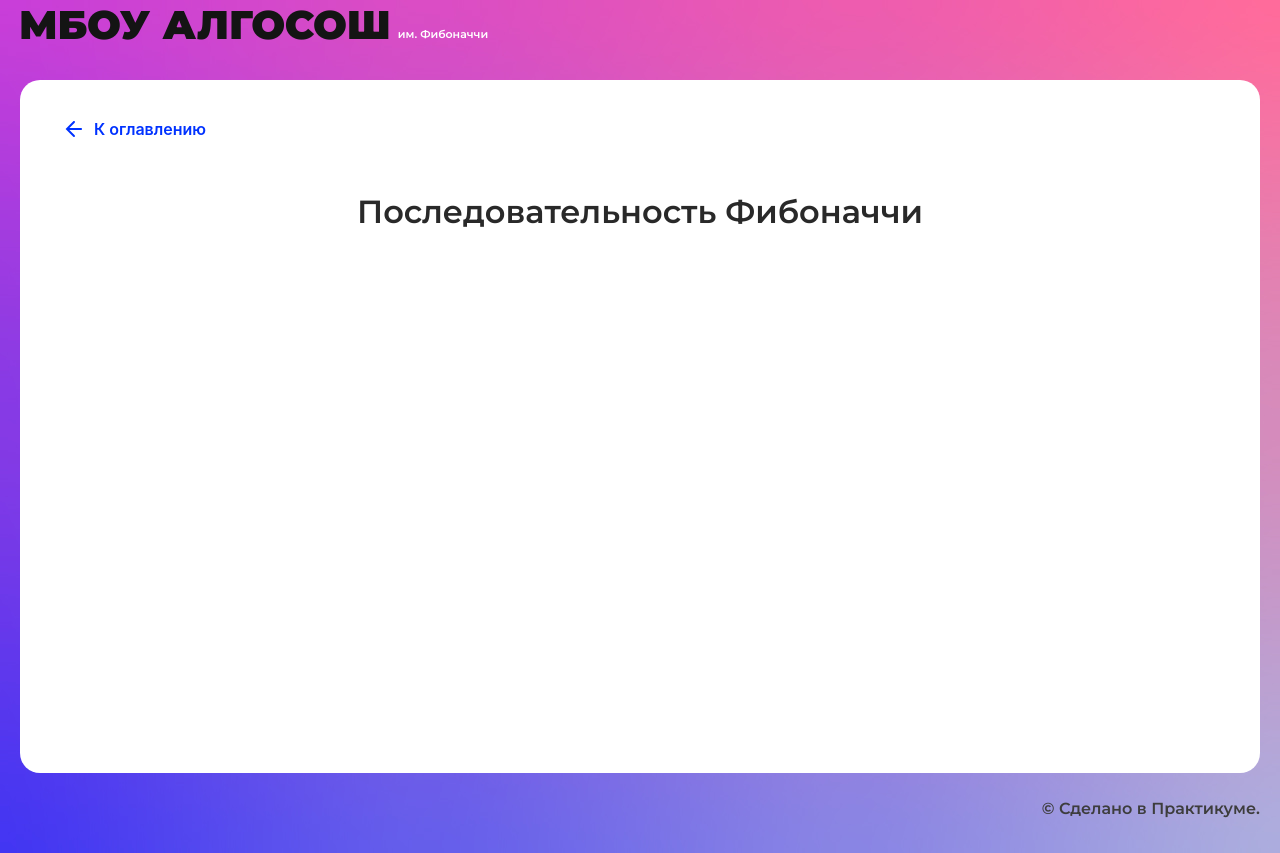
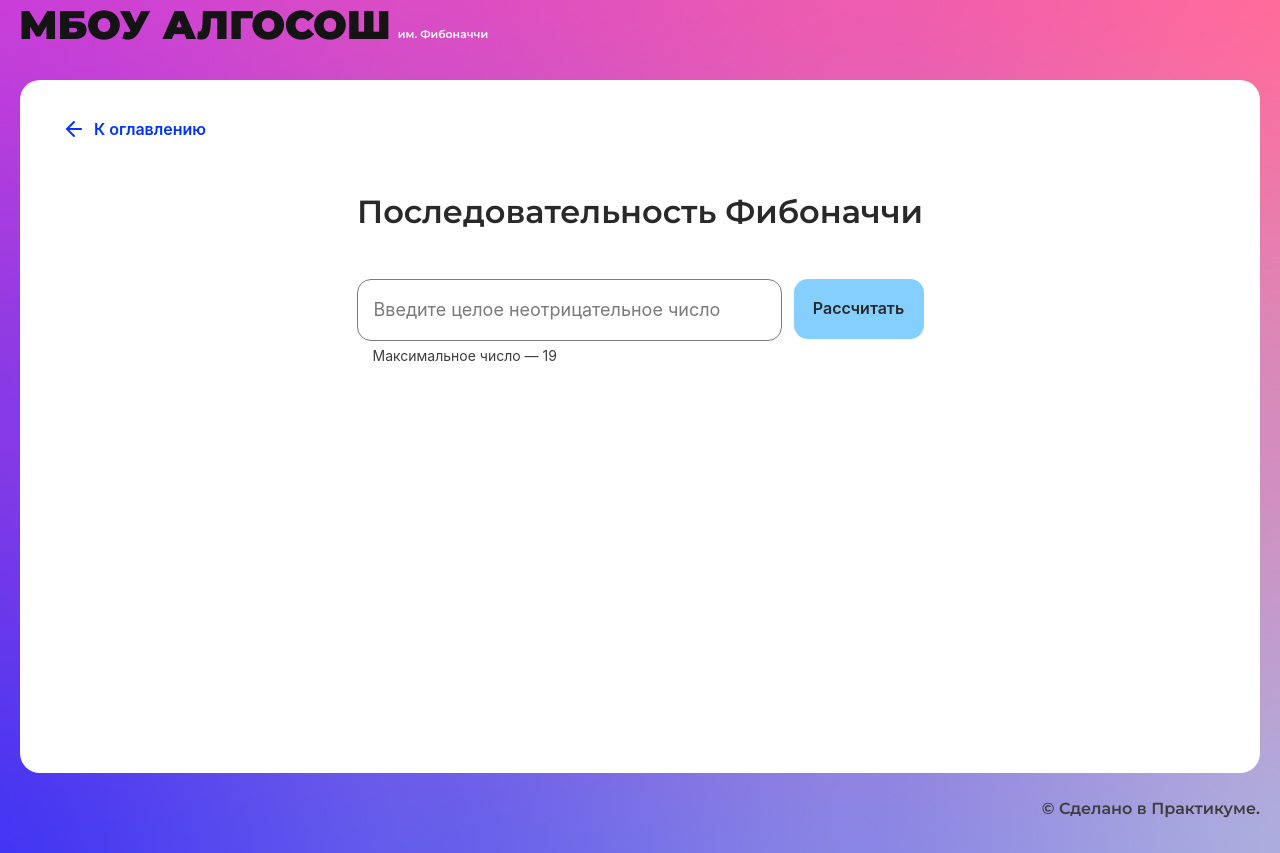
Before and after one commit to goalrazor/algoritms, a React (Create React App) app: page /fibonacci in a window 1280 px wide. Built offline with nearby package versions, Linux system fonts and the light colour scheme.

Commit message:
fibonacci component

```diff
--- a/src/components/fibonacci-page/fibonacci-page.tsx
+++ b/src/components/fibonacci-page/fibonacci-page.tsx
@@ -1,10 +1,79 @@
-import React from "react";
-import { SolutionLayout } from "../ui/solution-layout/solution-layout";
+import React, {FormEvent, useEffect, useState} from "react";
+import {SolutionLayout} from "../ui/solution-layout/solution-layout";
+import styles from "../string/string.module.css";
+import {Input} from "../ui/input/input";
+import {Button} from "../ui/button/button";
+import {Circle} from "../ui/circle/circle";
+import {useDispatch, useForceUpdate} from "../../services/hooks";
+import {clearWorkFieldAction, dispatchNumDataAction} from "../../services/actions";
+import {sleep} from "../../utils/utils";
 
 export const FibonacciPage: React.FC = () => {
-  return (
-    <SolutionLayout title="Последовательность Фибоначчи">
+    const [isInProgress, setInProgress] = useState(false)
+    const [isCirclesShown, setCirclesShown] = useState(false)
+    const [isDisabled, setDisabled] = useState(false)
+    const [value, setValue] = useState('')
+    const [array, setArray] = useState<number[]>([])
+    const dispatch = useDispatch();
+    const forceUpdate = useForceUpdate();
 
-    </SolutionLayout>
-  );
+    useEffect(() => {
+        return () => {
+            dispatch(clearWorkFieldAction())
+            setCirclesShown(false);
+            setValue('')
+        }
+    }, [])
+
+    const onChange = (event: FormEvent<HTMLInputElement>) => {
+        const value = (event.target as HTMLInputElement).value
+        setDisabled(Number(value) > 19);
+        setValue(value)
+    }
+
+    const fib = (n: number): number[] => {
+        let arr: number[] = [0, 1];
+        if (n === 0) return [0];
+        for (let i = 2; i < n + 1; i++) {
+            arr.push(arr[i - 2] + arr[i - 1]);
+        }
+        return arr
+    }
+
+    const addToRenderArray = async () => {
+        const temp: number[] = [];
+        const fibonacci = fib(Number(value));
+        for (const num of fibonacci) {
+            temp.push(num);
+            setArray(temp);
+            forceUpdate();
+            await sleep(500);
+        }
+    }
+
+    const onSubmit = (e: FormEvent<HTMLFormElement>) => {
+        e.preventDefault()
+        dispatch(dispatchNumDataAction(Number(value)));
+        setInProgress(true);
+        setCirclesShown(true);
+        addToRenderArray().then(() => setInProgress(false));
+    }
+
+    return (
+        <SolutionLayout title="Последовательность Фибоначчи">
+            <form className={styles.stringWrapper} onSubmit={onSubmit}>
+                <Input placeholder={"Введите целое неотрицательное число"} extraClass={styles.input} type={'number'}
+                       max={19} isLimitText={true} onChange={onChange}/>
+                <Button text='Рассчитать' type='submit' isLoader={isInProgress} disabled={isDisabled}/>
+            </form>
+            {isCirclesShown && array.length ?
+                <div className={styles.circlesWrapper}>
+                    {array.map((num, index) => {
+                        return (
+                            <Circle index={index}
+                                    extraClass={styles.circle} key={Math.random().toString(36).slice(2)}
+                                    letter={String(num)}/>)
+                    })}</div> : <></>}
+        </SolutionLayout>
+    );
 };
--- a/src/components/string/string.module.css
+++ b/src/components/string/string.module.css
@@ -1,19 +1,21 @@
 .input {
-    width: 377px;
     margin-right: 12px;
 }
 
 .stringWrapper {
     display: flex;
-    justify-content: center;
+    width: 567px;
+    margin: auto;
 }
 
 .circlesWrapper {
     display: flex;
     justify-content: center;
     margin-top: 120px;
+    flex-wrap: wrap;
 }
 
 .circle {
     margin-right: 16px;
+    margin-bottom: 40px;
 }
--- a/src/services/hooks.ts
+++ b/src/services/hooks.ts
@@ -3,7 +3,13 @@ import {
     useDispatch as dispatchHook,
     useSelector as selectorHook
 } from 'react-redux';
-import { AppDispatch, AppThunk, RootState } from "../types";
+import {AppDispatch, AppThunk, RootState} from "../types";
+import {useState} from "react";
 
 export const useSelector: TypedUseSelectorHook<RootState> = selectorHook;
 export const useDispatch = () => dispatchHook<AppDispatch | AppThunk>();
+
+export function useForceUpdate() {
+    const [value, setValue] = useState(0);
+    return () => setValue(value => value + 1);
+}
```
